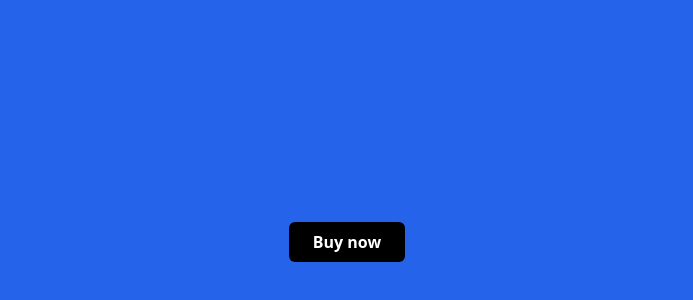
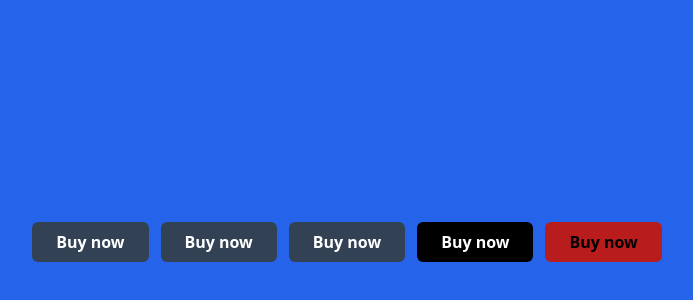
Before and after one commit to doni27/atomic-react, a React (Vite) app: page / in a window 1280 px wide. Shown: the part 158-458 px from the top of the page, without its empty margins (293-986 px from the left). Built offline with nearby package versions, Linux system fonts and the light colour scheme.

Commit message:
componen

```diff
--- a/src/App.jsx
+++ b/src/App.jsx
@@ -1,18 +1,49 @@
-import { useState } from "react";
-import reactLogo from "./assets/react.svg";
-import viteLogo from "/vite.svg";
-
-function App() {
-	const [count, setCount] = useState(0);
-
-	return (
-		<div className="flex justify-center bg-blue-600 min-h-screen items-center">
+import React from "react";
+class Button extends React.Component {
+	render() {
+		return (
 			<button
-				className="h-10 px-6 font-semibold rounded-md bg-black text-white"
+				className="h-10 px-6 font-semibold rounded-md bg-slate-700 text-white"
 				type="submit"
 			>
 				Buy now
 			</button>
+		);
+	}
+}
+
+function ButtonBlack() {
+	return (
+		<button
+			className="h-10 px-6 font-semibold rounded-md bg-black text-white"
+			type="submit"
+		>
+			Buy now
+		</button>
+	);
+}
+
+const ButtonRed = () => {
+	return (
+		<button
+			className="h-10 px-6 font-semibold rounded-md bg-red-700 text-black"
+			type="submit"
+		>
+			Buy now
+		</button>
+	);
+};
+
+function App() {
+	return (
+		<div className="flex justify-center bg-blue-600 min-h-screen items-center">
+			<div className="flex gap-x-3">
+				<Button />
+				<Button />
+				<Button />
+				<ButtonBlack />
+				<ButtonRed />
+			</div>
 		</div>
 	);
 }
```
